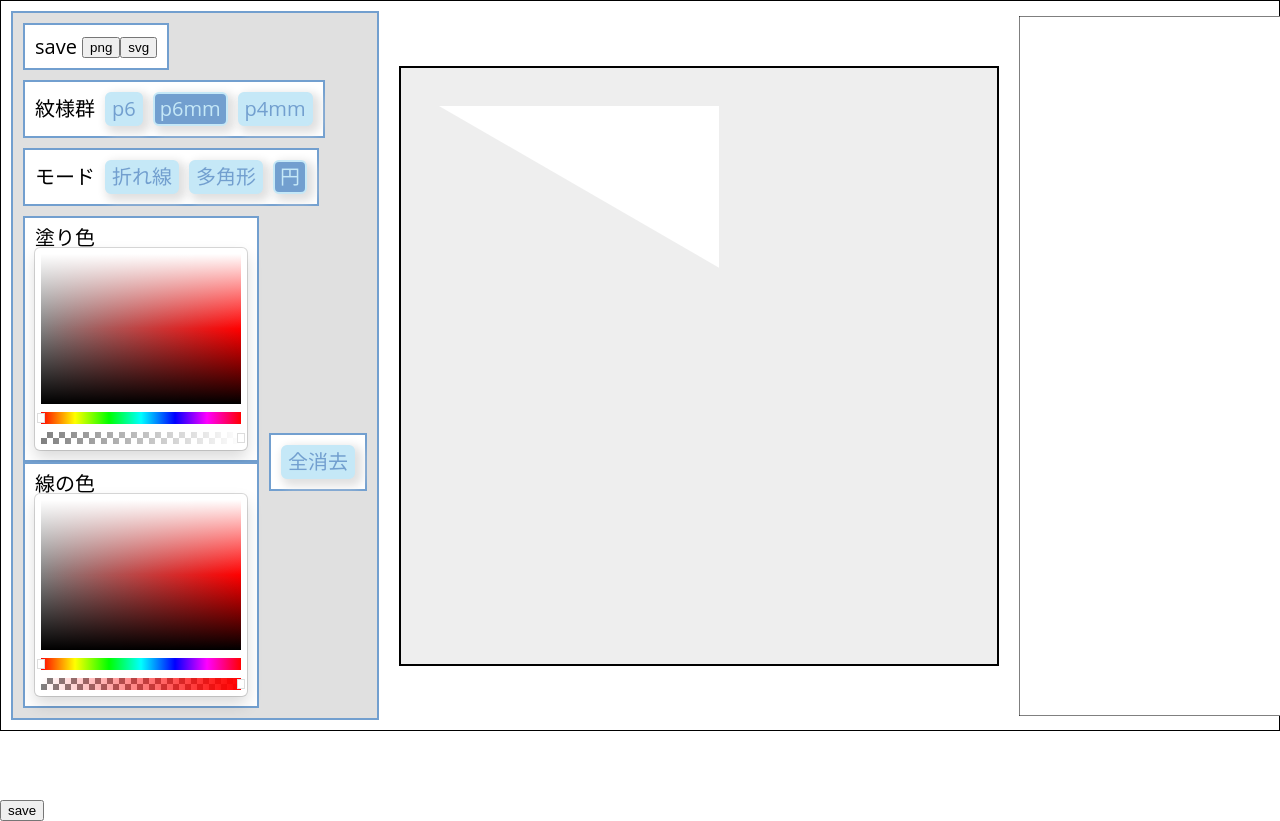
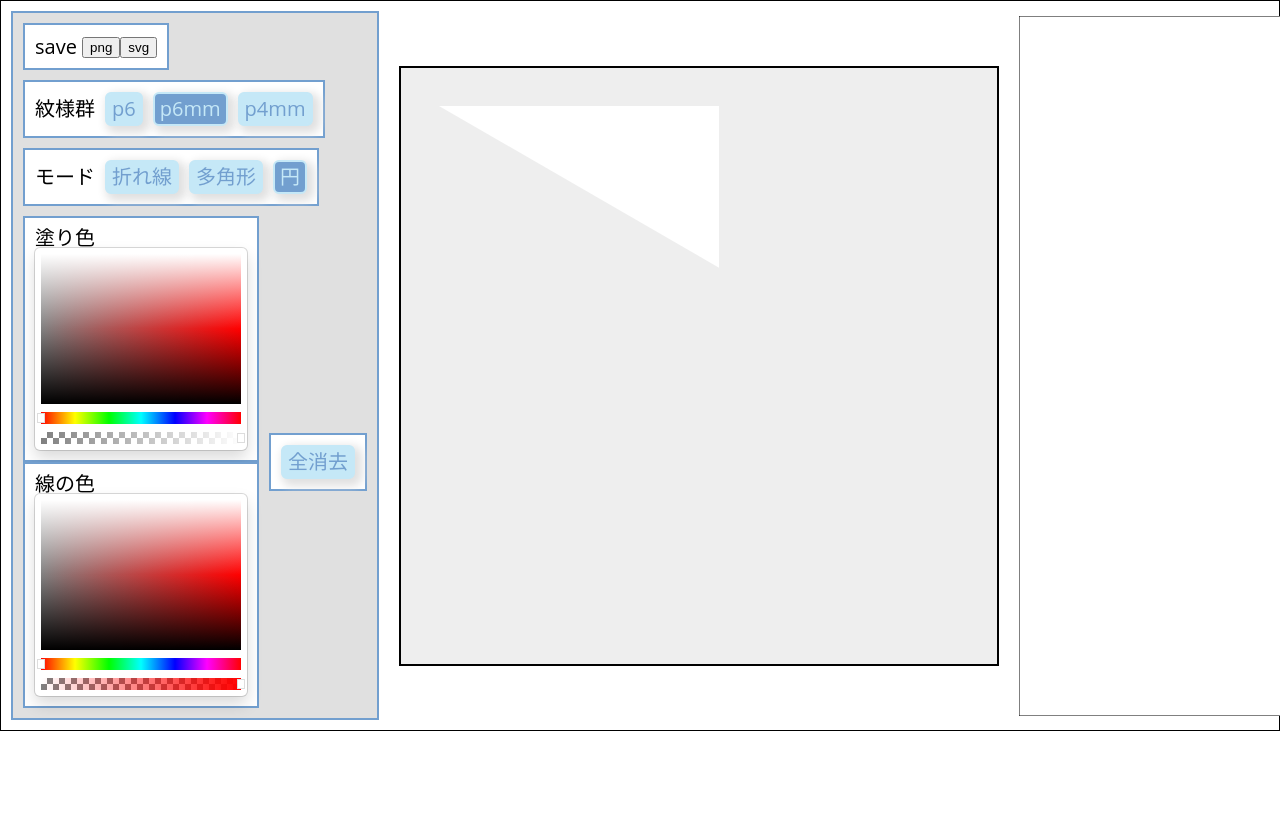
Before and after one commit to nobukw/Monyou, a plain HTML site: page index.html in a window 1280 px wide. Shown: the top 821 px of the page. After the commit the page ends 800 px from the top, so only its background shows below. Drawn offline with Linux system fonts and the light colour scheme.

Commit message:
Add files via upload

```diff
--- a/index.html
+++ b/index.html
@@ -9,9 +9,6 @@
 
 <body>
   <div id="myapp"></div>
-  <div>
-    <button onclick="saveImage()"> save </button>
-  </div>
 </body>
 
 
```
